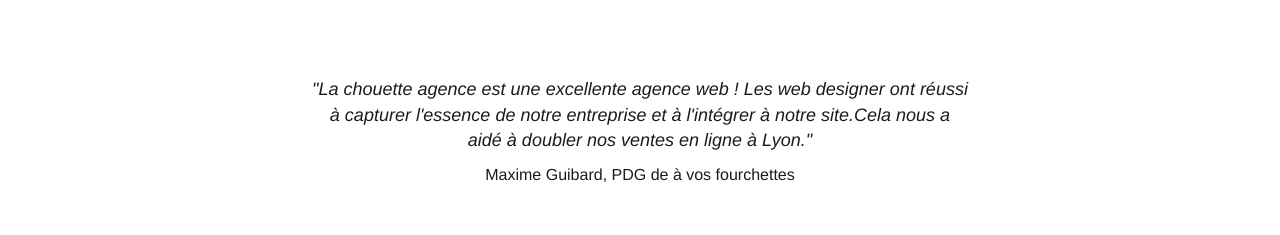
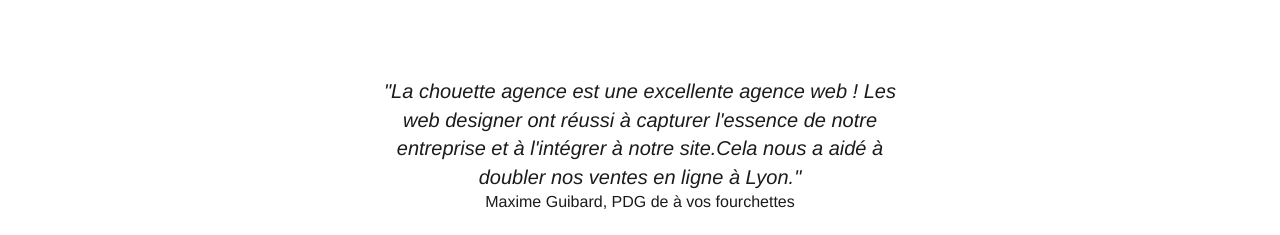
Before and after one commit to Tojil/LaChouetteAgence, a plain HTML site: page index.html in a window 1280 px wide. Shown: the part 994-1229 px from the top of the page. Drawn offline with Linux system fonts and the light colour scheme; grey boxes are pictures that could not be loaded.

Commit message:
ajustements citation

```diff
--- a/style.css
+++ b/style.css
@@ -697,7 +697,9 @@ p {
 }
 
 .quote {
-    font-size: 18px;
+    margin: auto;
+    max-width: 80%;
+    font-size: 20px;
     font-style: italic;
     color: rgb(27, 27, 27);
 }
```
